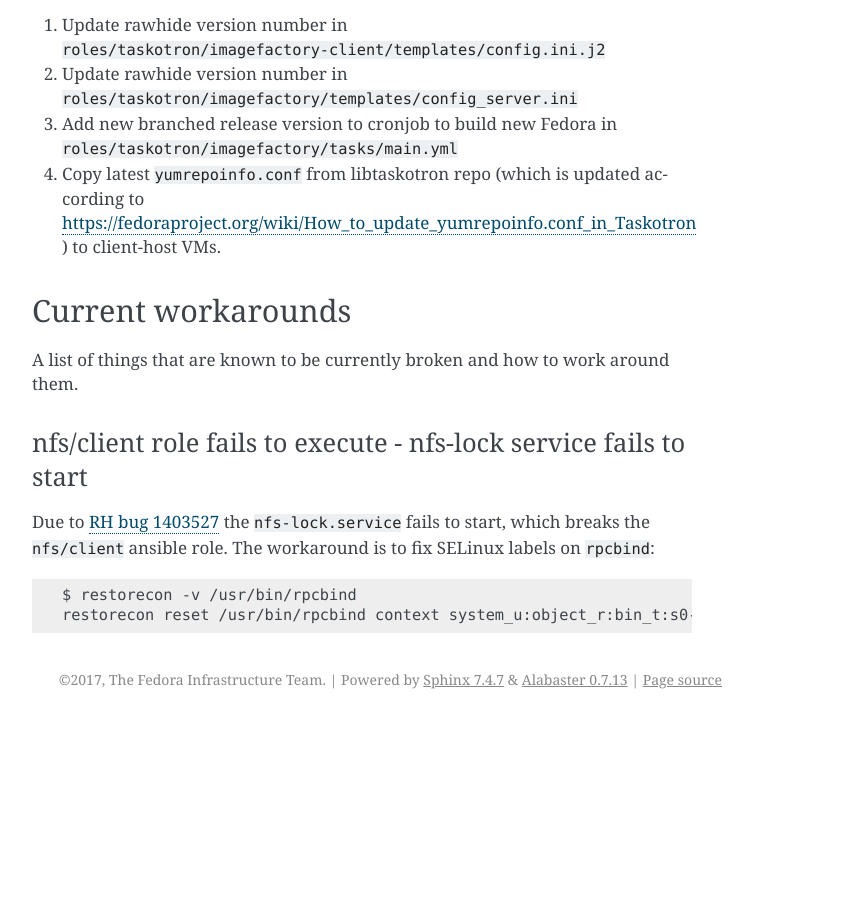
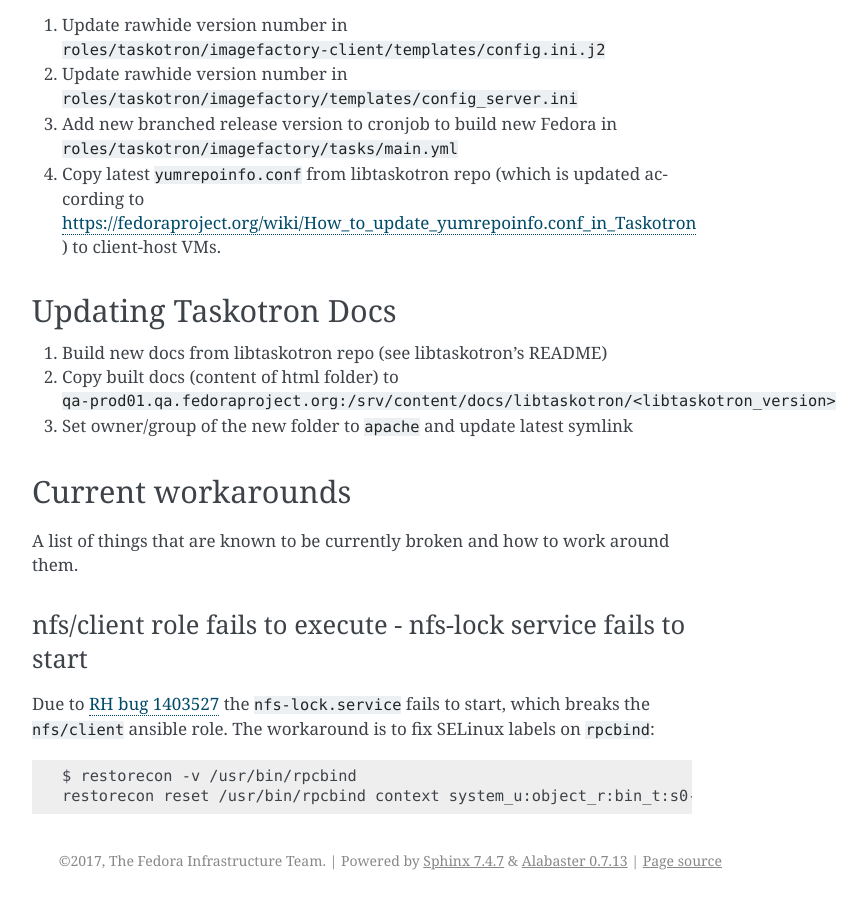
Before and after one commit to FrostyX/infra-docs, a Sphinx documentation site: the page built from docs/sysadmin-guide/sops/taskotron.rst, in a window 1280 px wide and 900 px high, scrolled down 3787 px. Shown: the whole window, without its empty margins (388-1255 px from the left). Built offline with Sphinx 7.4.7, drawn with Linux system fonts in a browser that asks for light colours; before the commit the page ends 4506 px from its top, so only the background shows below that; some of the changed text lies outside the part shown.

Commit message:
Taskotron: Add guide to update online taskotron docs

```diff
--- a/docs/sysadmin-guide/sops/taskotron.rst
+++ b/docs/sysadmin-guide/sops/taskotron.rst
@@ -185,6 +185,15 @@
 
 #. Copy latest ``yumrepoinfo.conf`` from libtaskotron repo (which is updated according to https://fedoraproject.org/wiki/How_to_update_yumrepoinfo.conf_in_Taskotron ) to client-host VMs.
 
+Updating Taskotron Docs
+=======================
+
+#. Build new docs from libtaskotron repo (see libtaskotron's README)
+
+#. Copy built docs (content of html folder) to ``qa-prod01.qa.fedoraproject.org:/srv/content/docs/libtaskotron/<libtaskotron_version>``
+
+#. Set owner/group of the new folder to ``apache`` and update latest symlink
+
 Current workarounds
 ===================
 
```
